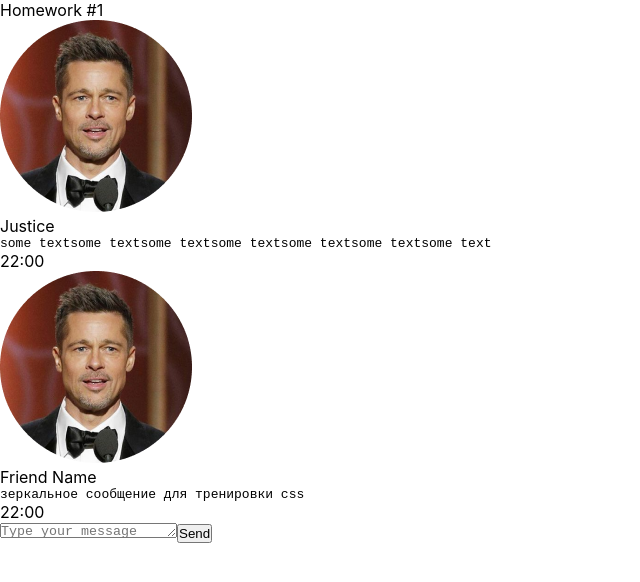
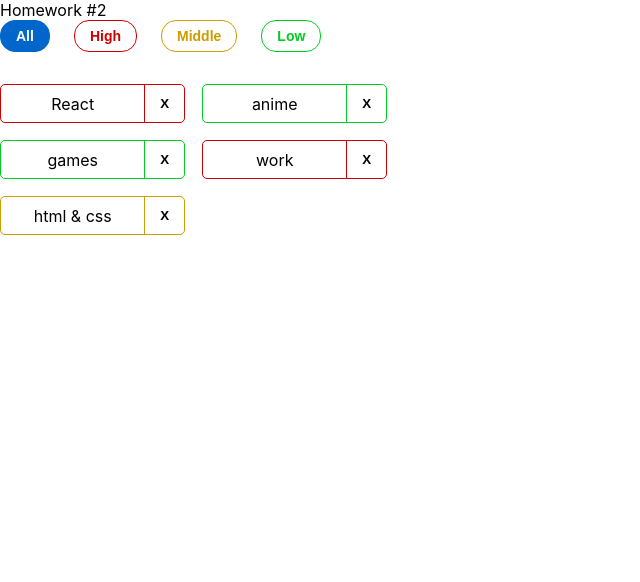
Before and after one commit to Vladislav-Nickolaevich/hws2, a React (Create React App) app: page / in a window 1280 px wide. Shown: the top 582 px of the page, without its empty margins (0-640 px from the left). Built offline with nearby package versions, Linux system fonts and the light colour scheme.

Commit message:
Second commit

```diff
--- a/package.json
+++ b/package.json
@@ -1,6 +1,6 @@
 {
   "name": "hws2",
-  "homepage": "https://github.com/Vladislav-Nickolaevich/hws2",
+  "homepage": "https://Vladislav-Nickolaevich.github.io/hws2",
   "version": "0.1.0",
   "private": true,
   "dependencies": {
@@ -16,7 +16,7 @@
     "@types/react-dom": "18.0.6",
     "@types/uuid": "8.3.4",
     "axios": "0.27.2",
-    "gh-pages": "4.0.0",
+    "gh-pages": "^4.0.0",
     "react": "18.2.0",
     "react-dom": "18.2.0",
     "react-redux": "8.0.4",
--- a/src/s1-main/App.tsx
+++ b/src/s1-main/App.tsx
@@ -1,13 +1,14 @@
 import React from 'react'
 import s from './App.module.css'
 import HW1 from '../s2-homeworks/hw01/HW1'
+import HW2 from "../s2-homeworks/hw02/HW2";
 
 function App() {
     return (
         <div className={s.App}>
-            <HW1/>
+            {/*<HW1/>*/}
             {/*раскомментировать по ходу выполнения*/}
-            {/*<HW2/>*/}
+            <HW2/>
             {/*<HW3/>*/}
             {/*<HW4/>*/}
 
--- a/src/s2-homeworks/hw02/HW2.tsx
+++ b/src/s2-homeworks/hw02/HW2.tsx
@@ -17,16 +17,16 @@ import s2 from '../../s1-main/App.module.css'
 * */
 
 // types
-export type AffairPriorityType = any // need to fix any
+export type AffairPriorityType = 'high' | 'low' | 'middle' // need to fix any
 export type AffairType = {
-    _id: any // need to fix any
-    name: any // need to fix any
+    _id: number // need to fix any
+    name: string // need to fix any
     priority: AffairPriorityType
 }
 export type FilterType = 'all' | AffairPriorityType
 
 // constants
-const defaultAffairs: any = [ // need to fix any
+const defaultAffairs: Array<AffairType> = [ // need to fix any
     {_id: 1, name: 'React', priority: 'high'}, // студенты могут изменить содержимое name и количество элементов в массиве, ...priority не менять!
     {_id: 2, name: 'anime', priority: 'low'},
     {_id: 3, name: 'games', priority: 'low'},
@@ -35,23 +35,22 @@ const defaultAffairs: any = [ // need to fix any
 ]
 
 // pure helper functions
-export const filterAffairs = (affairs: any, filter: any): any => { // need to fix any
+export const filterAffairs = (affairs: Array<AffairType>, filter: FilterType): Array<AffairType> => { // need to fix any
+    return filter === 'all'? affairs: affairs.filter(item => item.priority === filter)  // need to fix
+}
+export const deleteAffair = (affairs: Array<AffairType>, _id: number): Array<AffairType> => { // need to fix any
 
-
-    return affairs // need to fix
-}
-export const deleteAffair = (affairs: any, _id: any): any => { // need to fix any
-
-    return affairs // need to fix
+    return affairs.filter(item => item._id !== _id) // need to fix
 }
 
 function HW2() {
-    const [affairs, setAffairs] = useState<any>(defaultAffairs) // need to fix any
+    const [affairs, setAffairs] = useState<Array<AffairType>>(defaultAffairs) // need to fix any
     const [filter, setFilter] = useState<FilterType>('all')
 
     const filteredAffairs = filterAffairs(affairs, filter)
-    const deleteAffairCallback = (_id: any) => { // need to fix any
+    const deleteAffairCallback = (_id: number) => { // need to fix any
         // need to fix
+        setAffairs(deleteAffair(affairs, _id))
     }
 
     return (
--- a/src/s2-homeworks/hw02/affairs/Affairs.tsx
+++ b/src/s2-homeworks/hw02/affairs/Affairs.tsx
@@ -4,24 +4,28 @@ import {AffairType, FilterType} from '../HW2'
 import s from './Affairs.module.css'
 
 type AffairsPropsType = {
-    data: any // need to fix any
-    setFilter: any
-    deleteAffairCallback: any
+    data:  AffairType[] // need to fix any
+    setFilter: (filter:FilterType) => void
+    deleteAffairCallback: (_id: number) => void
     filter: FilterType
 }
 
 function Affairs(props: AffairsPropsType) {
     const setAll = () => {
         // need to fix
+        props.setFilter('all')
     }
     const setHigh = () => {
         // need to fix
+        props.setFilter('high')
     }
     const setMiddle = () => {
         // need to fix
+        props.setFilter('middle')
     }
     const setLow = () => {
         // need to fix
+        props.setFilter('low')
     }
 
     const cnAll = s.button + ' ' + s.all + (props.filter === 'all' ? ' ' + s.active : '')
--- a/src/s2-homeworks/hw02/affairs/affair/Affair.tsx
+++ b/src/s2-homeworks/hw02/affairs/affair/Affair.tsx
@@ -6,12 +6,13 @@ import s2 from '../Affairs.module.css'
 type AffairPropsType = {
     // key не нужно типизировать
     affair: AffairType
-    deleteAffairCallback: any // need to fix any
+    deleteAffairCallback: (_id: number) => void// need to fix any
 }
 
 function Affair(props: AffairPropsType) {
     const deleteCallback = () => {
         // need to fix
+        props.deleteAffairCallback(props.affair._id)
     }
 
     const nameClass = s.name + ' ' + s2[props.affair.priority]
@@ -25,16 +26,17 @@ function Affair(props: AffairPropsType) {
         >
             <div id={'hw2-name-' + props.affair._id} className={nameClass}>
                 {/*создаёт студент*/}
-
+                {props.affair.name}
                 {/**/}
             </div>
             <div id={'hw2-priority-' + props.affair._id} hidden>
                 {/*создаёт студент*/}
-
+                {props.affair.priority}
                 {/**/}
             </div>
 
             <button
+                onClick={() => deleteCallback()}
                 id={'hw2-button-delete-' + props.affair._id}
                 className={buttonClass}
                 // need to fix
```
Also changed, not shown: 1 other file (tests, documents, lock files or other folders).
